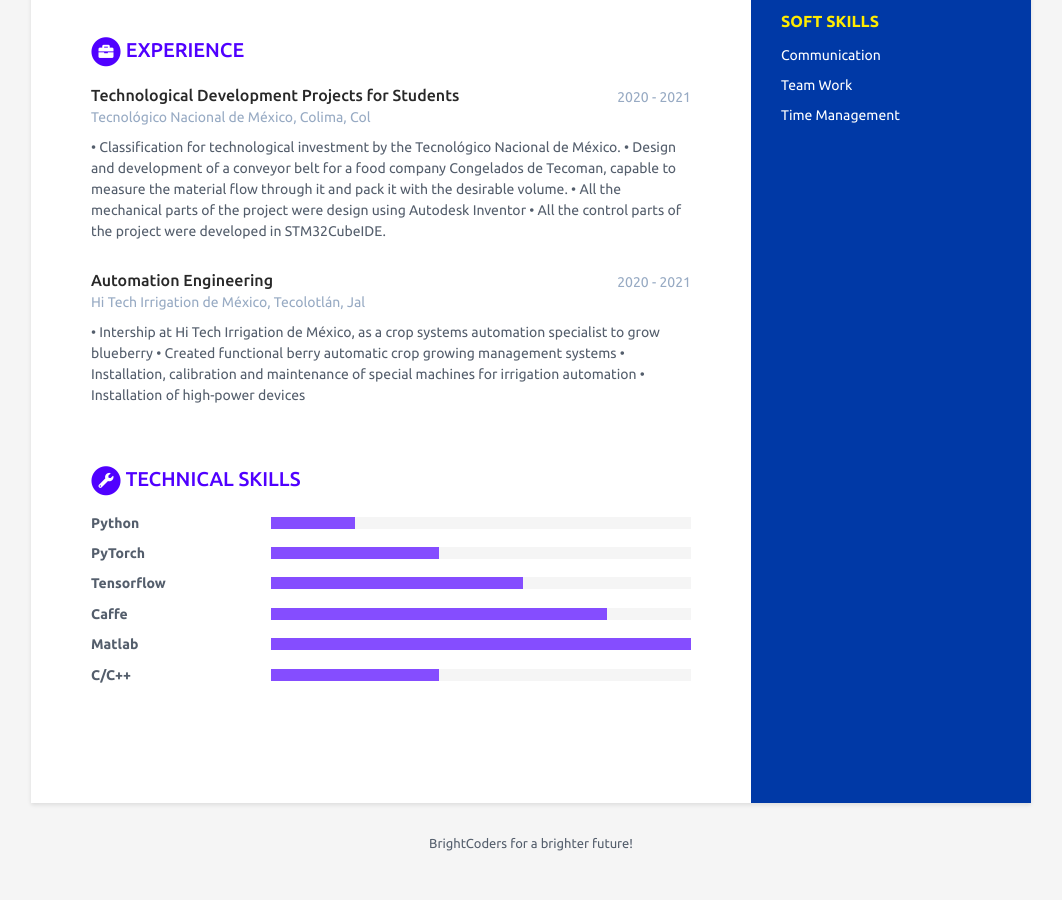
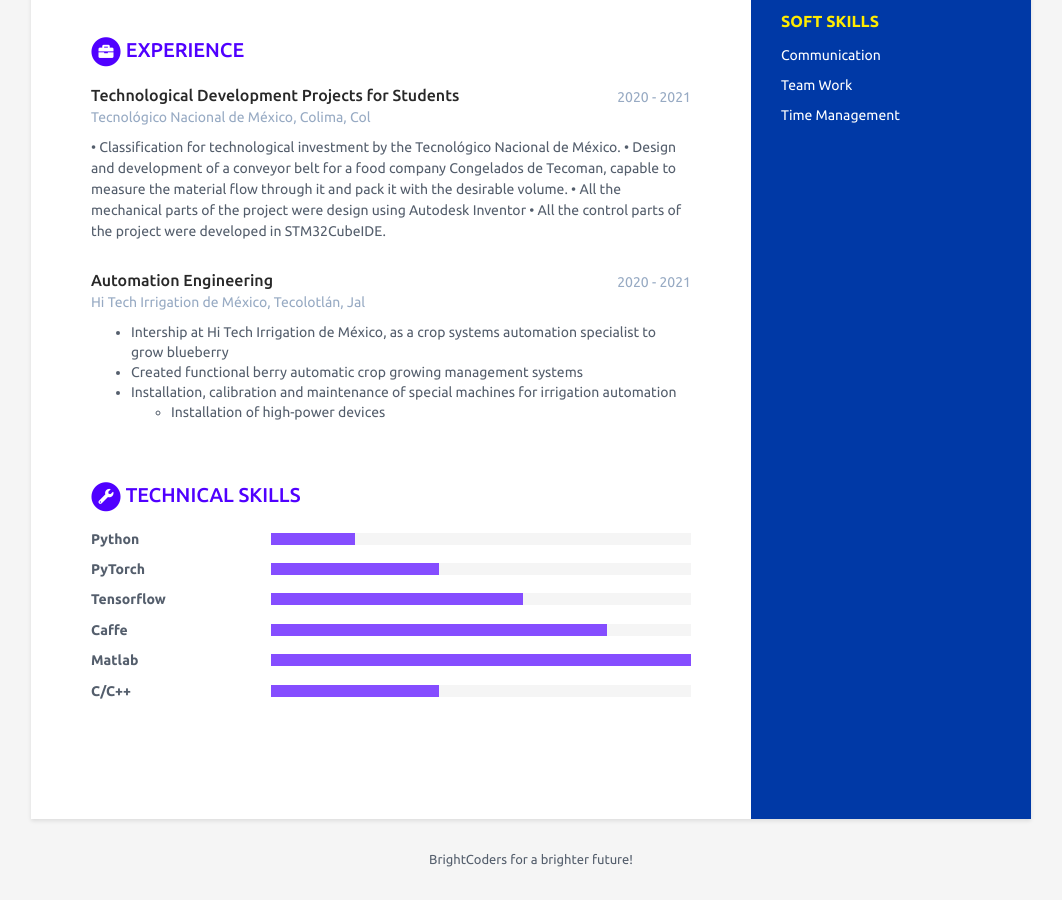
Before and after one commit to BC-MAY-21-ROR/kata-03-resume-scorecard-josemanuelinc, a Jekyll site: the page built from index.html, in a window 1280 px wide and 900 px high, scrolled down 860 px. Shown: the whole window, without its empty margins (109-1171 px from the left). Built offline with Jekyll 4.4.1, drawn with Linux system fonts in a browser that asks for light colours.

```diff
--- a/_data/data.yml
+++ b/_data/data.yml
@@ -98,10 +98,10 @@ experiences:
     time: 2020 - 2021
     company: Hi Tech Irrigation de México, Tecolotlán, Jal
     details: |
-      • Intership at Hi Tech Irrigation de México, as a crop systems automation specialist to grow blueberry
-      • Created functional berry automatic crop growing management systems
-      • Installation, calibration and maintenance of special machines for irrigation automation
-      • Installation of high-power devices
+      - Intership at Hi Tech Irrigation de México, as a crop systems automation specialist to grow blueberry
+      - Created functional berry automatic crop growing management systems
+      - Installation, calibration and maintenance of special machines for irrigation automation
+        - Installation of high-power devices
 
 # Registra aquí tus habilidades técnicas, para level utiliza:
 # 20% para Novice
```
